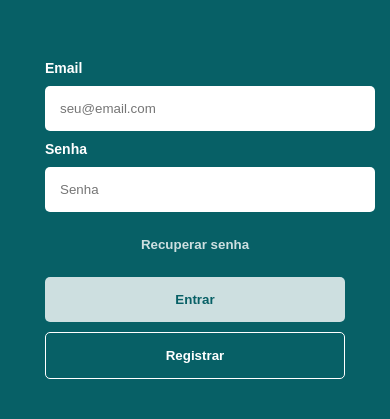
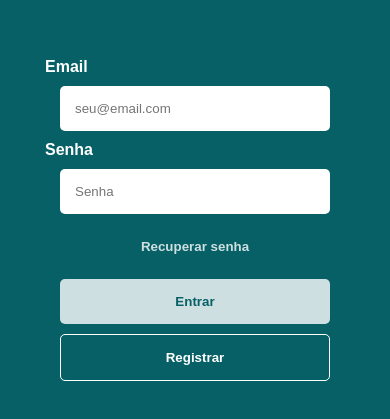
Before and after one commit to victorspinella/tela-de-login-com-firebase, a plain HTML site: page index.html in a window 390 px wide. Shown: the part 203-622 px from the top of the page. Drawn offline with Linux system fonts and the light colour scheme; no server answers.

Commit message:
Update global.css

```diff
--- a/global.css
+++ b/global.css
@@ -1,12 +1,10 @@
 body {
   background: #076066;
   color: white;
-  padding: 0px;
-  margin: 0px;
   font-family: "Nunito", sans-serif;
   font-size: 16px;
-  max-width: 100%; /* Largura máxima para a página */
-  overflow-x: hidden; /* Evita a rolagem horizontal em telas pequenas */
+  margin: 0;
+  padding: 0;
 }
 
 header {
@@ -119,28 +117,24 @@ button {
   width: 330px;
 }
 
-/* Media query para telas menores (por exemplo, tablets) */
-@media screen and (max-width: 768px) {
+
+@media screen and (max-width: 767px) {
   input {
-    width: 200px;
+    width: 280px;
   }
 
   button {
-    width: 230px;
+    width: 310px;
   }
 }
 
-/* Media query para telas muito pequenas (por exemplo, smartphones) */
-@media screen and (max-width: 480px) {
-  body {
-    font-size: 14px; /* Tamanho de fonte menor para telas menores */
-  }
-
+/* Estilos para telas menores (mobile) */
+@media screen and (max-width: 479px) {
   input {
-    width: 100%;
+    width: 240px;
   }
 
   button {
-    width: 100%;
+    width: 270px;
   }
 }
```
